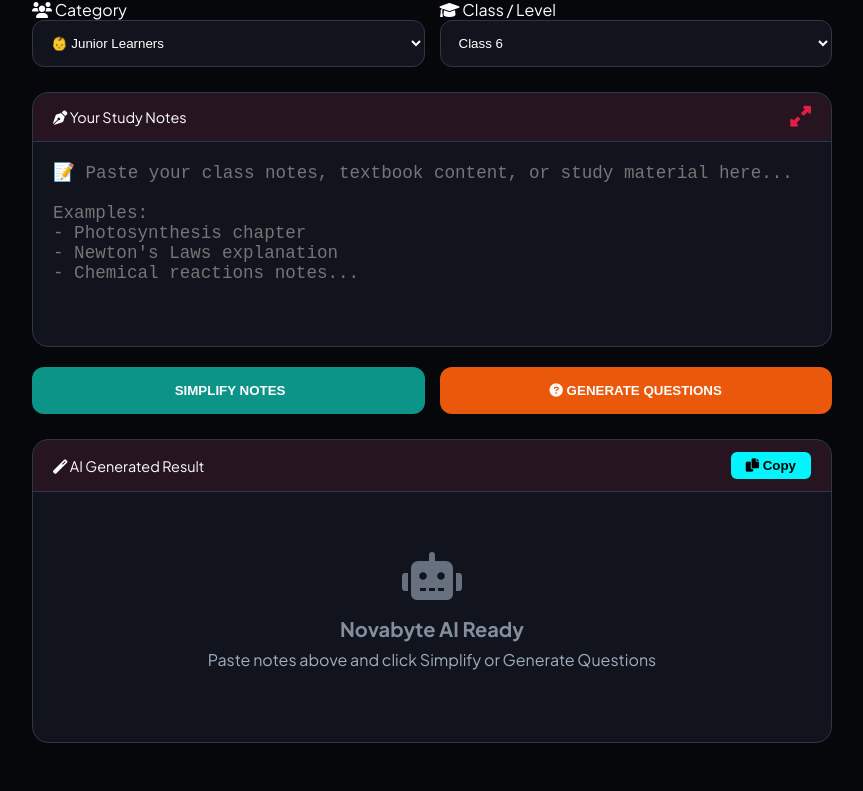
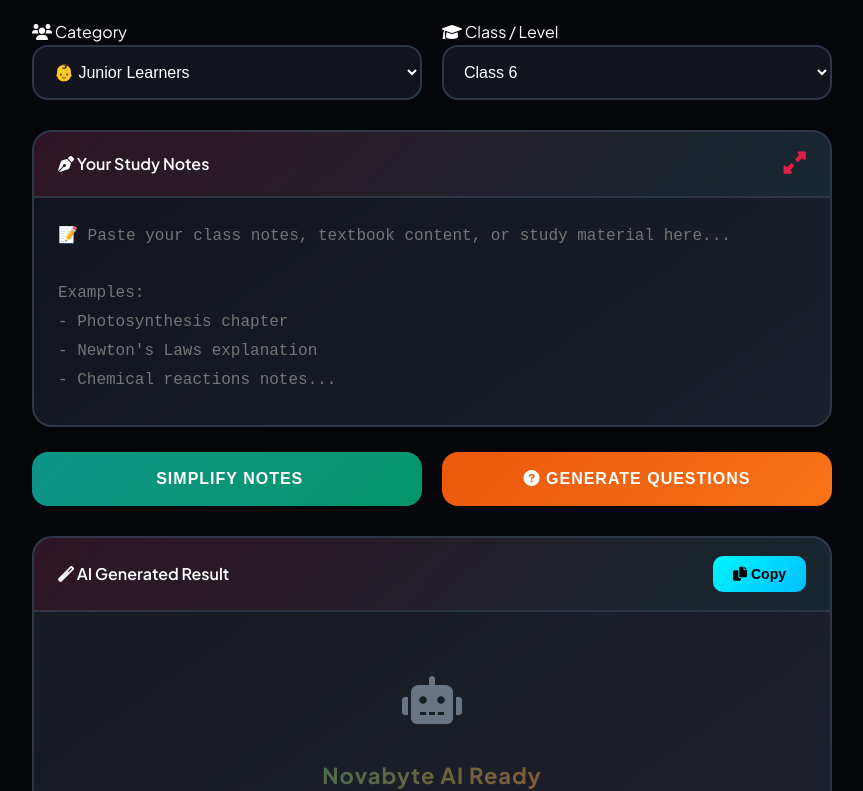
Before and after one commit to novabyte-project/NovaByte-ai, a plain HTML site: page index.html in a window 1280 px wide. Shown: the part 138-929 px from the top of the page, without its empty margins (208-1071 px from the left). Drawn offline with Linux system fonts and the light colour scheme.

Commit message:
Update style.css

```diff
--- a/style.css
+++ b/style.css
@@ -1,70 +1,295 @@
-
-:root { --bg-color: #05070a; --card-bg: #11141d; --text-main: #ffffff; --text-dim: #a0aec0; --nb-red: #e11d48; --teal: #0d9488; --orange: #ea580c; --border: #2d3748; }
-
-* { box-sizing: border-box; margin: 0; padding: 0; }
-body { font-family: 'Plus Jakarta Sans', sans-serif; background-color: var(--bg-color); color: var(--text-main); padding: 10px; }
-
-.header { padding: 30px 0; text-align: center; }
-.logo-container { display: flex; flex-direction: column; align-items: center; gap: 10px; }
-.brand-name { font-family: 'Orbitron', sans-serif; font-size: 1.8rem; letter-spacing: 4px; color: var(--text-main); }
-.ai-text { color: var(--nb-red); font-family: 'Orbitron', sans-serif; }
-
-.container { max-width: 800px; margin: 0 auto; }
-.controls { display: grid; grid-template-columns: 1fr 1fr; gap: 15px; margin-bottom: 25px; }
-select { width: 100%; padding: 14px; background: var(--card-bg); border: 1px solid var(--border); color: white; border-radius: 12px; cursor: pointer; }
-
-/* 🔥 FIX APPLIED HERE */
-.input-wrapper, .result-wrapper {
-    background: var(--card-bg);
-    border: 1px solid var(--border);
-    border-radius: 16px;
-    margin-bottom: 20px;
-    overflow: hidden; /* ✅ FIX */
+:root {
+    --bg-color: #05070a;
+    --card-bg: #11141d;
+    --text-main: #ffffff;
+    --text-dim: #a0aec0;
+    --nb-red: #e11d48;
+    --teal: #0d9488;
+    --orange: #ea580c;
+    --border: #2d3748;
 }
 
-/* 🔥 EXTRA FIX FOR HEADER CURVE */
+* {
+    box-sizing: border-box;
+    margin: 0;
+    padding: 0;
+}
+
+body {
+    font-family: 'Plus Jakarta Sans', -apple-system, BlinkMacSystemFont, sans-serif;
+    background-color: var(--bg-color);
+    color: var(--text-main);
+    padding: 10px;
+    line-height: 1.7; /* ✅ PROFESSIONAL SPACING */
+}
+
+.header {
+    padding: 30px 0;
+    text-align: center;
+}
+
+.logo-container {
+    display: flex;
+    flex-direction: column;
+    align-items: center;
+    gap: 10px;
+}
+
+.brand-name {
+    font-family: 'Orbitron', sans-serif;
+    font-size: 1.8rem;
+    letter-spacing: 4px;
+    color: var(--text-main);
+}
+
+.ai-text {
+    color: var(--nb-red);
+    font-family: 'Orbitron', sans-serif;
+}
+
+.container {
+    max-width: 800px;
+    margin: 0 auto;
+}
+
+.controls {
+    display: grid;
+    grid-template-columns: 1fr 1fr;
+    gap: 20px; /* ✅ BETTER GAP */
+    margin-bottom: 30px; /* ✅ MORE SPACE */
+}
+
+select {
+    width: 100%;
+    padding: 16px; /* ✅ BIGGER PADDING */
+    background: var(--card-bg);
+    border: 2px solid var(--border); /* ✅ THICKER BORDER */
+    color: white;
+    border-radius: 16px; /* ✅ ROUNDED */
+    cursor: pointer;
+    font-size: 16px; /* ✅ BIGGER FONT */
+    transition: all 0.3s ease; /* ✅ SMOOTH */
+}
+
+select:focus {
+    outline: none;
+    border-color: var(--teal);
+    box-shadow: 0 0 0 4px rgba(13, 148, 136, 0.1);
+}
+
+/* 🔥 RESULT OUTPUT - PROFESSIONAL FIX */
+.input-wrapper, .result-wrapper {
+    background: linear-gradient(145deg, var(--card-bg), #1a1f2b); /* ✅ PREMIUM GRADIENT */
+    border: 2px solid var(--border);
+    border-radius: 20px; /* ✅ MORE ROUNDED */
+    margin-bottom: 25px; /* ✅ PERFECT GAP */
+    overflow: hidden;
+    box-shadow: 0 20px 40px rgba(0,0,0,0.3); /* ✅ PREMIUM SHADOW */
+}
+
+/* 🔥 HEADER - PROFESSIONAL */
 .box-header {
-    background: rgba(225, 29, 72, 0.1);
-    padding: 12px 20px;
+    background: linear-gradient(135deg, rgba(225, 29, 72, 0.15), rgba(13, 148, 136, 0.1)); /* ✅ GRADIENT */
+    padding: 18px 24px; /* ✅ BIGGER PADDING */
     display: flex;
     justify-content: space-between;
     align-items: center;
-    border-bottom: 1px solid var(--border);
-    font-size: 0.9rem;
+    border-bottom: 2px solid var(--border);
+    font-size: 1rem; /* ✅ BIGGER FONT */
+    font-weight: 600;
 
-    border-top-left-radius: 16px;   /* ✅ FIX */
-    border-top-right-radius: 16px;  /* ✅ FIX */
+    border-top-left-radius: 18px;
+    border-top-right-radius: 18px;
 }
 
-textarea { width: 100%; height: 200px; background: transparent; border: none; color: white; padding: 20px; resize: none; outline: none; font-size: 1.1rem; }
-.scrollable-box { height: 250px; overflow-y: auto; padding: 20px; word-wrap: break-word; }
+textarea, .scrollable-box {
+    width: 100%;
+    font-size: 16px !important; /* ✅ BIGGER TEXT - FIXED */
+    line-height: 1.8 !important; /* ✅ PERFECT SPACING */
+    font-weight: 400 !important; /* ✅ CLEAN */
+}
 
-.button-grid { display: grid; grid-template-columns: 1fr 1fr; gap: 15px; margin-bottom: 25px; }
-.btn { padding: 16px; border: none; border-radius: 12px; font-weight: 800; text-transform: uppercase; cursor: pointer; transition: 0.3s; }
-.btn-teal { background: var(--teal); color: white; }
-.btn-orange { background: var(--orange); color: white; }
+textarea {
+    height: 220px; /* ✅ TALLER */
+    background: transparent;
+    border: none;
+    color: var(--text-main);
+    padding: 24px; /* ✅ BIGGER PADDING */
+    resize: none;
+    outline: none;
+}
 
-.btn-copy { background: #00F5FF; color: #000; border: none; padding: 6px 15px; border-radius: 6px; cursor: pointer; font-weight: bold; transition: all 0.3s ease; }
-.btn-copy:hover { background: #fff; box-shadow: 0 0 15px #00F5FF; transform: scale(1.05); }
+.scrollable-box {
+    height: 400px; /* ✅ TALLER RESULT */
+    overflow-y: auto;
+    padding: 24px; /* ✅ BIGGER PADDING */
+    word-wrap: break-word;
+    background: rgba(255,255,255,0.02); /* ✅ SUBTLE BG */
+}
 
-#previewBtn { background: none; border: none; color: var(--nb-red); cursor: pointer; font-size: 1.3rem; }
-.modal { display: none; position: fixed; z-index: 1000; left: 0; top: 0; width: 100%; height: 100%; background: rgba(0,0,0,0.95); }
+/* 🔥 RESULT H3 - PREMIUM */
+.scrollable-box h3 {
+    font-size: 22px !important; /* ✅ BIGGER */
+    font-weight: 700 !important;
+    margin: 0 0 20px 0 !important; /* ✅ PERFECT GAP */
+    padding: 16px 0 !important;
+    text-align: center;
+    background: linear-gradient(135deg, var(--teal), var(--orange));
+    -webkit-background-clip: text;
+    -webkit-text-fill-color: transparent;
+    background-clip: text;
+    letter-spacing: 1px;
+}
 
-/* --- FIXED MODAL STRUCTURE --- */
-.modal-content { background: #1a1e2e; margin: 3% auto; width: 90%; max-width: 850px; height: 85vh; border-radius: 20px; border: 1px solid var(--nb-red); display: flex; flex-direction: column; overflow: hidden; }
-.modal-header { padding: 20px; display: flex; justify-content: space-between; border-bottom: 1px solid var(--border); flex-shrink: 0; }
-.close { font-size: 30px; cursor: pointer; color: var(--nb-red); }
+.button-grid {
+    display: grid;
+    grid-template-columns: 1fr 1fr;
+    gap: 20px; /* ✅ BETTER GAP */
+    margin-bottom: 30px;
+}
+
+.btn {
+    padding: 18px 24px; /* ✅ BIGGER BUTTONS */
+    border: none;
+    border-radius: 16px; /* ✅ ROUNDED */
+    font-weight: 700;
+    text-transform: uppercase;
+    cursor: pointer;
+    transition: all 0.3s ease;
+    font-size: 16px; /* ✅ BIGGER TEXT */
+    letter-spacing: 1px;
+}
+
+.btn-teal {
+    background: linear-gradient(135deg, var(--teal), #059669); /* ✅ GRADIENT */
+    color: white;
+}
+
+.btn-orange {
+    background: linear-gradient(135deg, var(--orange), #f97316); /* ✅ GRADIENT */
+    color: white;
+}
+
+.btn:hover {
+    transform: translateY(-3px); /* ✅ LIFT EFFECT */
+    box-shadow: 0 15px 30px rgba(0,0,0,0.4); /* ✅ SHADOW */
+}
+
+.btn-copy {
+    background: linear-gradient(135deg, #00F5FF, #00BFFF); /* ✅ GRADIENT */
+    color: #000;
+    border: none;
+    padding: 10px 20px;
+    border-radius: 10px;
+    cursor: pointer;
+    font-weight: 700;
+    transition: all 0.3s ease;
+    font-size: 14px;
+}
+
+.btn-copy:hover {
+    background: #fff;
+    box-shadow: 0 0 20px #00F5FF;
+    transform: scale(1.05);
+}
+
+#previewBtn {
+    background: none;
+    border: none;
+    color: var(--nb-red);
+    cursor: pointer;
+    font-size: 1.4rem;
+}
+
+.modal {
+    display: none;
+    position: fixed;
+    z-index: 1000;
+    left: 0;
+    top: 0;
+    width: 100%;
+    height: 100%;
+    background: rgba(0,0,0,0.95);
+}
+
+/* 🔥 MODAL - PREMIUM */
+.modal-content {
+    background: linear-gradient(145deg, #1a1e2e, #11141d); /* ✅ GRADIENT */
+    margin: 3% auto;
+    width: 90%;
+    max-width: 900px; /* ✅ WIDER */
+    height: 85vh;
+    border-radius: 24px; /* ✅ ROUNDED */
+    border: 2px solid var(--nb-red);
+    display: flex;
+    flex-direction: column;
+    overflow: hidden;
+    box-shadow: 0 30px 60px rgba(0,0,0,0.5); /* ✅ BIG SHADOW */
+}
+
+.modal-header {
+    padding: 24px; /* ✅ BIGGER */
+    display: flex;
+    justify-content: space-between;
+    border-bottom: 2px solid var(--border);
+    flex-shrink: 0;
+}
+
+.close {
+    font-size: 32px; /* ✅ BIGGER */
+    cursor: pointer;
+    color: var(--nb-red);
+}
 
 .modal-textarea {
     width: 100%;
     flex: 1;
-    background: transparent;
+    background: rgba(255,255,255,0.02); /* ✅ SUBTLE */
     border: none;
     color: white;
-    padding: 30px;
-    font-size: 1.1rem;
+    padding: 32px; /* ✅ BIGGER PADDING */
+    font-size: 16px !important; /* ✅ BIGGER TEXT */
     resize: none;
     outline: none;
     overflow-y: auto;
     word-wrap: break-word;
+    line-height: 1.8 !important;
 }
+
+/* 🔥 SCROLLBAR - PROFESSIONAL */
+.scrollable-box::-webkit-scrollbar,
+.modal-textarea::-webkit-scrollbar,
+textarea::-webkit-scrollbar {
+    width: 8px;
+}
+
+.scrollable-box::-webkit-scrollbar-track,
+.modal-textarea::-webkit-scrollbar-track,
+textarea::-webkit-scrollbar-track {
+    background: rgba(255,255,255,0.05);
+    border-radius: 10px;
+}
+
+.scrollable-box::-webkit-scrollbar-thumb,
+.modal-textarea::-webkit-scrollbar-thumb,
+textarea::-webkit-scrollbar-thumb {
+    background: var(--teal);
+    border-radius: 10px;
+}
+
+.scrollable-box::-webkit-scrollbar-thumb:hover,
+.modal-textarea::-webkit-scrollbar-thumb:hover,
+textarea::-webkit-scrollbar-thumb:hover {
+    background: var(--orange);
+}
+
+/* 🔥 RESPONSIVE */
+@media (max-width: 768px) {
+    .controls, .button-grid {
+        grid-template-columns: 1fr;
+    }
+
+    .scrollable-box {
+        height: 350px;
+    }
+}
```
